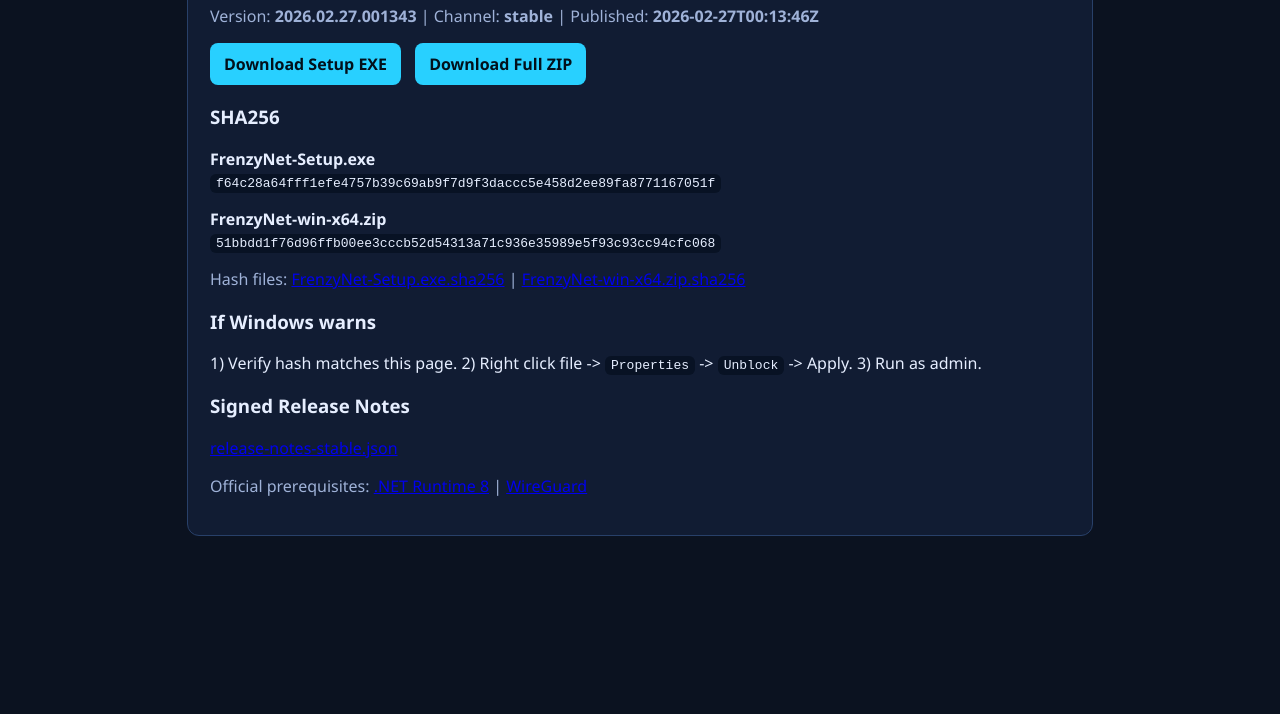
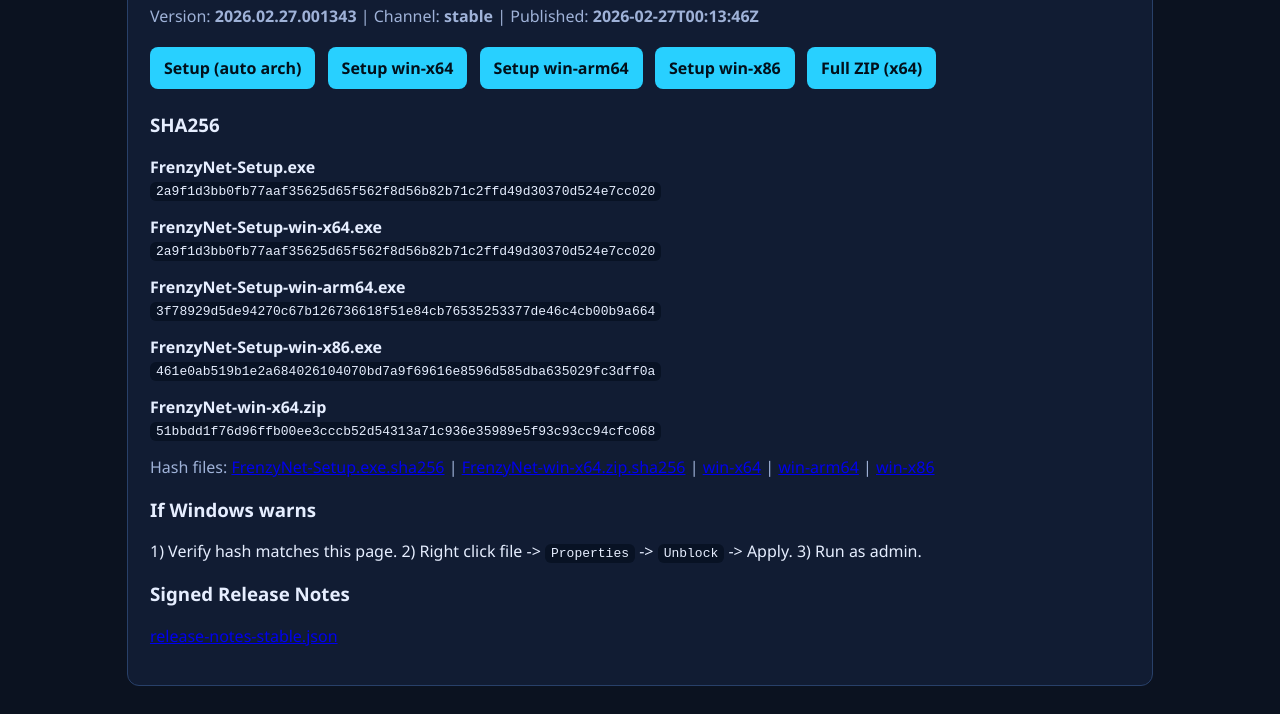
Before and after one commit to yesso12/Frenzynet, a plain HTML site: page site/frenzynet-updates/index.html in a window 1280 px wide. Shown: the part 110-824 px from the top of the page. Before the commit the page ends 800 px from the top, so only its background shows below. Drawn offline with Linux system fonts and the light colour scheme.

Commit message:
Publish multi-arch setup metadata and hashes

```diff
--- a/site/frenzynet-updates/index.html
+++ b/site/frenzynet-updates/index.html
@@ -6,8 +6,8 @@
   <title>FrenzyNet Download</title>
   <style>
     body{font-family:Segoe UI,Arial,sans-serif;background:#0b1220;color:#e6eeff;margin:0;padding:28px}
-    .card{max-width:860px;margin:0 auto;background:#111c33;border:1px solid #284069;border-radius:12px;padding:22px}
-    a.btn{display:inline-block;background:#28d0ff;color:#02101b;padding:10px 14px;border-radius:8px;text-decoration:none;font-weight:700;margin-right:10px}
+    .card{max-width:980px;margin:0 auto;background:#111c33;border:1px solid #284069;border-radius:12px;padding:22px}
+    a.btn{display:inline-block;background:#28d0ff;color:#02101b;padding:10px 14px;border-radius:8px;text-decoration:none;font-weight:700;margin:4px 8px 4px 0}
     code{background:#081224;padding:2px 6px;border-radius:6px}
     .muted{color:#9fb2d8}
     h1{margin-top:0}
@@ -18,18 +18,23 @@
     <h1>FrenzyNet Download</h1>
     <p class="muted">Version: <strong>2026.02.27.001343</strong> | Channel: <strong>stable</strong> | Published: <strong>2026-02-27T00:13:46Z</strong></p>
     <p>
-      <a class="btn" href="FrenzyNet-Setup.exe">Download Setup EXE</a>
-      <a class="btn" href="FrenzyNet-win-x64.zip">Download Full ZIP</a>
+      <a class="btn" href="FrenzyNet-Setup.exe">Setup (auto arch)</a>
+      <a class="btn" href="FrenzyNet-Setup-win-x64.exe">Setup win-x64</a>
+      <a class="btn" href="FrenzyNet-Setup-win-arm64.exe">Setup win-arm64</a>
+      <a class="btn" href="FrenzyNet-Setup-win-x86.exe">Setup win-x86</a>
+      <a class="btn" href="FrenzyNet-win-x64.zip">Full ZIP (x64)</a>
     </p>
     <h3>SHA256</h3>
-    <p><strong>FrenzyNet-Setup.exe</strong><br><code>f64c28a64fff1efe4757b39c69ab9f7d9f3daccc5e458d2ee89fa8771167051f</code></p>
+    <p><strong>FrenzyNet-Setup.exe</strong><br><code>2a9f1d3bb0fb77aaf35625d65f562f8d56b82b71c2ffd49d30370d524e7cc020</code></p>
+    <p><strong>FrenzyNet-Setup-win-x64.exe</strong><br><code>2a9f1d3bb0fb77aaf35625d65f562f8d56b82b71c2ffd49d30370d524e7cc020</code></p>
+    <p><strong>FrenzyNet-Setup-win-arm64.exe</strong><br><code>3f78929d5de94270c67b126736618f51e84cb76535253377de46c4cb00b9a664</code></p>
+    <p><strong>FrenzyNet-Setup-win-x86.exe</strong><br><code>461e0ab519b1e2a684026104070bd7a9f69616e8596d585dba635029fc3dff0a</code></p>
     <p><strong>FrenzyNet-win-x64.zip</strong><br><code>51bbdd1f76d96ffb00ee3cccb52d54313a71c936e35989e5f93c93cc94cfc068</code></p>
-    <p class="muted">Hash files: <a href="FrenzyNet-Setup.exe.sha256">FrenzyNet-Setup.exe.sha256</a> | <a href="FrenzyNet-win-x64.zip.sha256">FrenzyNet-win-x64.zip.sha256</a></p>
+    <p class="muted">Hash files: <a href="FrenzyNet-Setup.exe.sha256">FrenzyNet-Setup.exe.sha256</a> | <a href="FrenzyNet-win-x64.zip.sha256">FrenzyNet-win-x64.zip.sha256</a> | <a href="FrenzyNet-Setup-win-x64.exe.sha256">win-x64</a> | <a href="FrenzyNet-Setup-win-arm64.exe.sha256">win-arm64</a> | <a href="FrenzyNet-Setup-win-x86.exe.sha256">win-x86</a></p>
     <h3>If Windows warns</h3>
     <p>1) Verify hash matches this page. 2) Right click file -> <code>Properties</code> -> <code>Unblock</code> -> Apply. 3) Run as admin.</p>
     <h3>Signed Release Notes</h3>
     <p><a href="release-notes-stable.json">release-notes-stable.json</a></p>
-    <p class="muted">Official prerequisites: <a href="https://dotnet.microsoft.com/en-us/download/dotnet/8.0/runtime">.NET Runtime 8</a> | <a href="https://download.wireguard.com/windows-client/">WireGuard</a></p>
   </div>
 </body>
 </html>
```
Also changed, not shown: site/frenzynet-updates/trust-info.json (+10 -2 lines), 4 other files.
